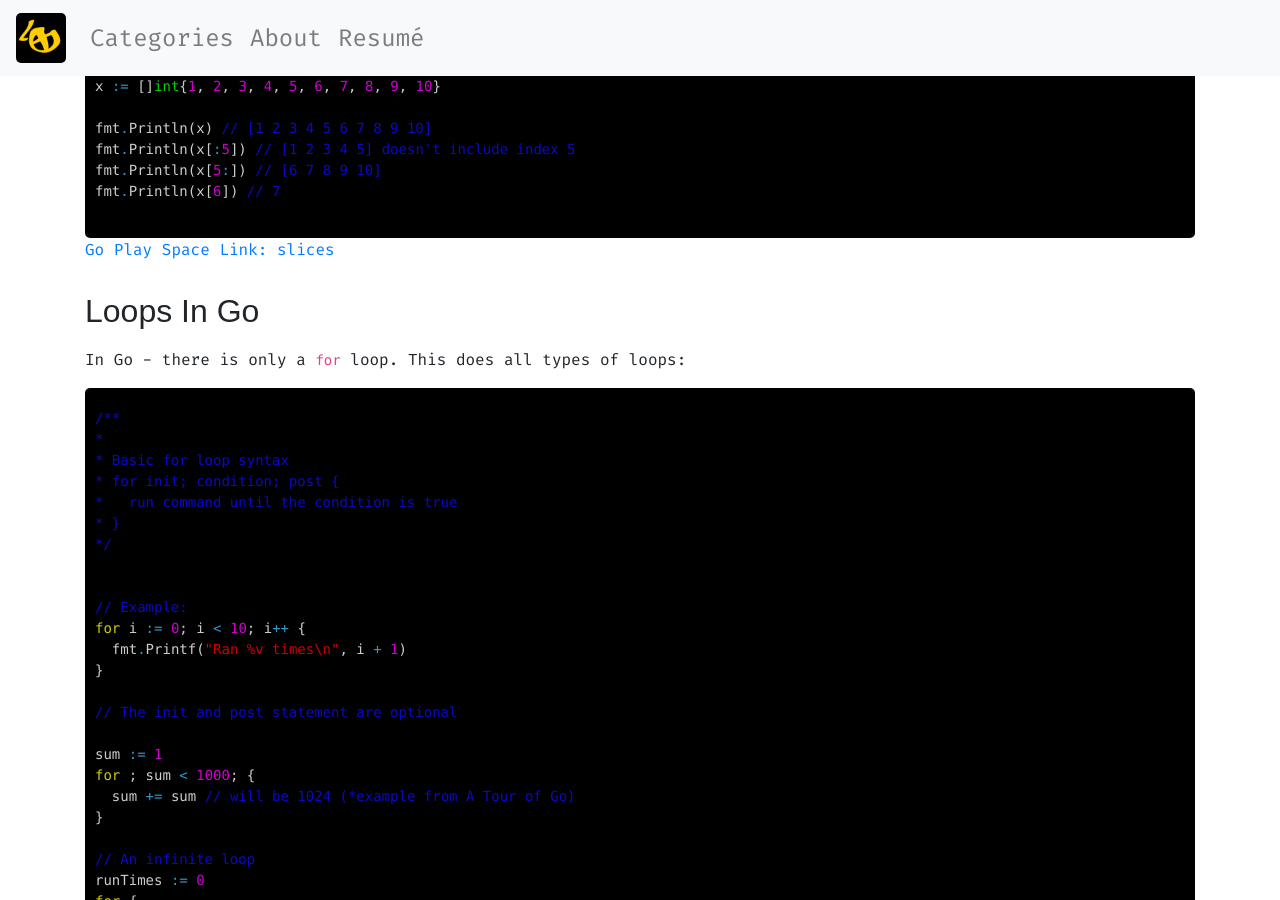
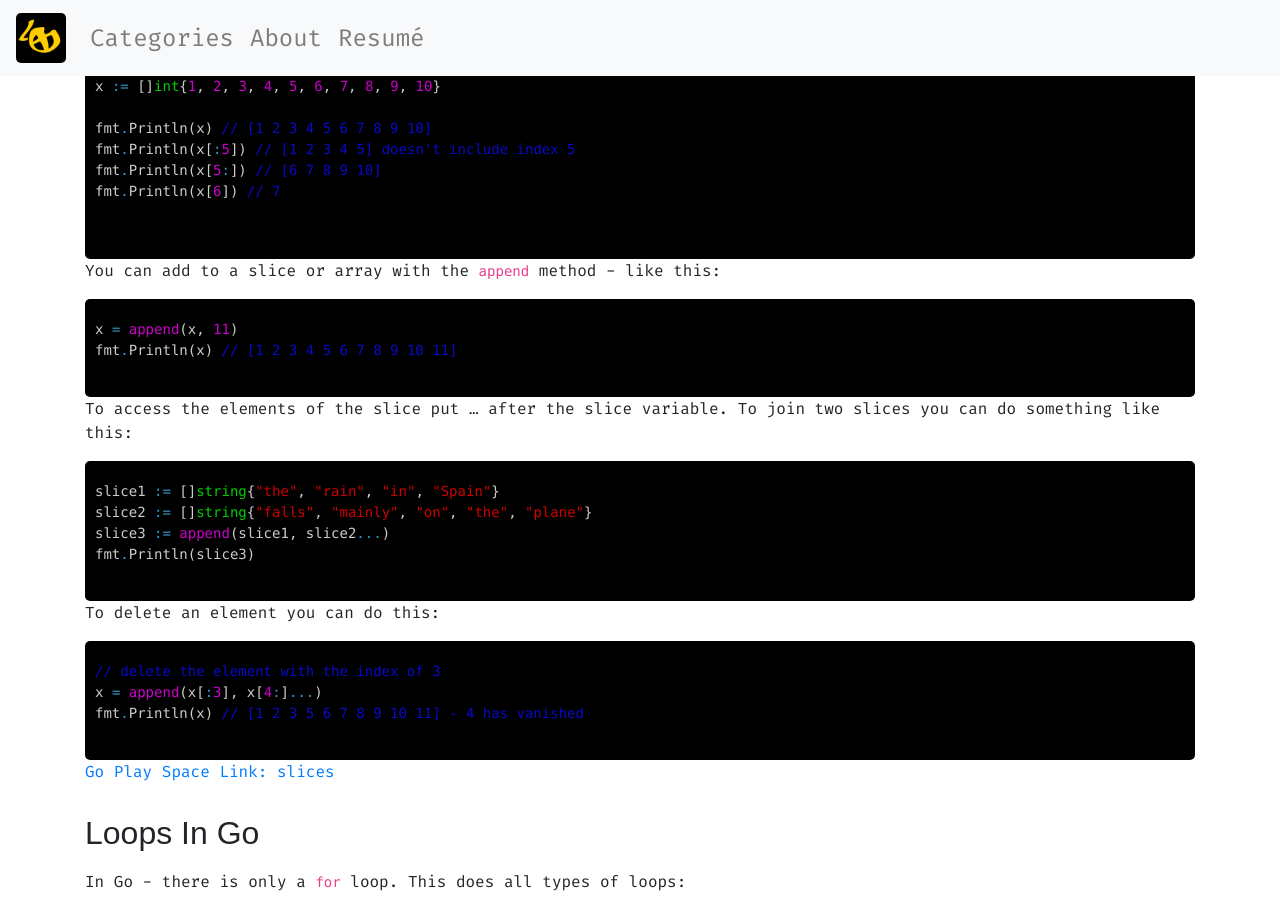
Before and after one commit to DewofyourYouth/DewofyourYouth.github.io, a Jekyll site: the page built from _posts/2020-1-16-go-lang-cheatsheat.md, in a window 1280 px wide and 900 px high, scrolled down 1834 px. Built offline with Jekyll 4.4.1, drawn with Linux system fonts in a browser that asks for light colours; nearby versions of some CDN libraries; some web fonts are replaced; comment, search, counter and statistics services are not loaded.

Commit message:
adding and deleting from slices

````diff
--- a/_posts/2020-1-16-go-lang-cheatsheat.md
+++ b/_posts/2020-1-16-go-lang-cheatsheat.md
@@ -91,6 +91,32 @@ fmt.Println(x) // [1 2 3 4 5 6 7 8 9 10]
 fmt.Println(x[:5]) // [1 2 3 4 5] doesn't include index 5
 fmt.Println(x[5:]) // [6 7 8 9 10]
 fmt.Println(x[6]) // 7
+
+```
+
+You can add to a slice or array with the `append` method - like this:
+
+```go
+x = append(x, 11)
+fmt.Println(x) // [1 2 3 4 5 6 7 8 9 10 11]
+```
+
+To access the elements of the slice put ... after the slice variable.
+To join two slices you can do something like this:
+
+```go
+slice1 := []string{"the", "rain", "in", "Spain"}
+slice2 := []string{"falls", "mainly", "on", "the", "plane"}
+slice3 := append(slice1, slice2...)
+fmt.Println(slice3)
+```
+
+To delete an element you can do this:
+
+```go
+// delete the element with the index of 3
+x = append(x[:3], x[4:]...)
+fmt.Println(x) // [1 2 3 5 6 7 8 9 10 11] - 4 has vanished
 ```
 
 [Go Play Space Link: slices](https://goplay.space/#fSrIFSc-KQb)
````
